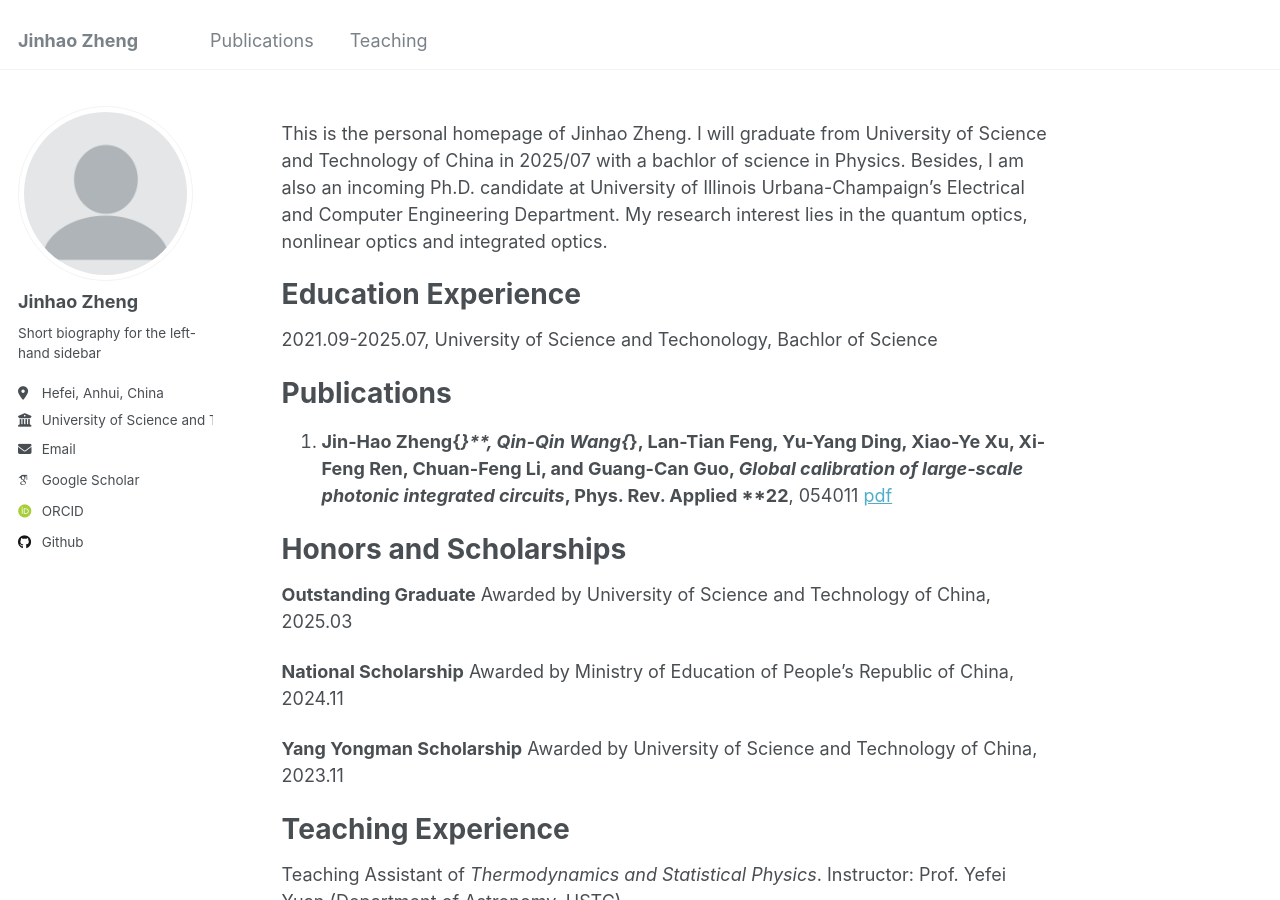
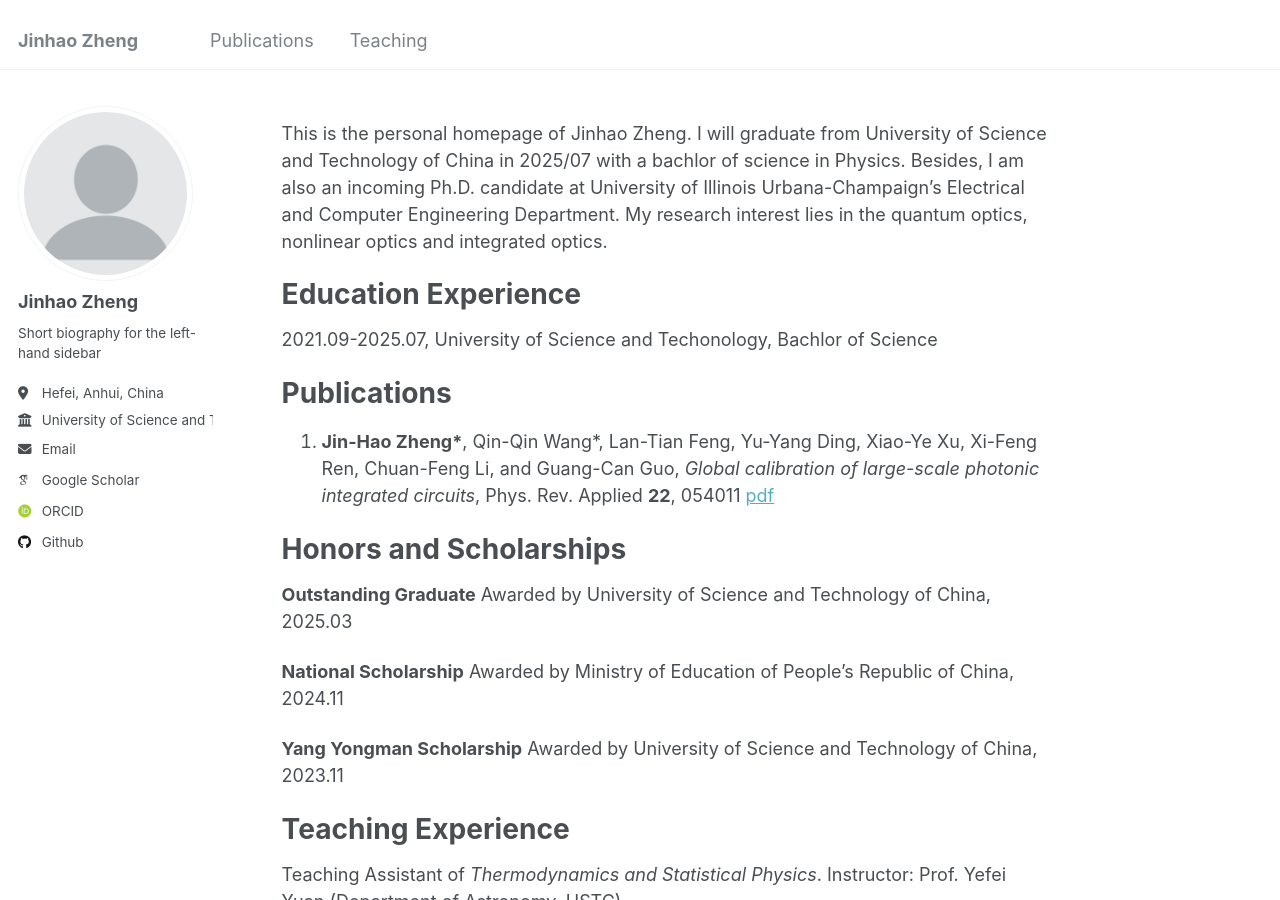
Before and after one commit to jinhaozheng04/jinhaozheng04.github.io, a Jekyll site: the page built from _pages/about.md, in a window 1280 px wide and 900 px high. Built offline with Jekyll 4.4.1, drawn with Linux system fonts in a browser that asks for light colours; some web fonts are replaced.

Commit message:
Update about.md

```diff
--- a/_pages/about.md
+++ b/_pages/about.md
@@ -17,7 +17,7 @@ Education Experience
 
 Publications
 ======
-1. **Jin-Hao Zheng{*}**, Qin-Qin Wang{*}, Lan-Tian Feng, Yu-Yang Ding, Xiao-Ye Xu, Xi-Feng Ren, Chuan-Feng Li, and Guang-Can Guo, *Global calibration of large-scale photonic integrated circuits*, Phys. Rev. Applied **22**, 054011 [pdf](https://doi.org/10.1103/PhysRevApplied.22.054011)
+1. **Jin-Hao Zheng\***, Qin-Qin Wang\*, Lan-Tian Feng, Yu-Yang Ding, Xiao-Ye Xu, Xi-Feng Ren, Chuan-Feng Li, and Guang-Can Guo, *Global calibration of large-scale photonic integrated circuits*, Phys. Rev. Applied **22**, 054011 [pdf](https://doi.org/10.1103/PhysRevApplied.22.054011)
 
 <span class='anchor' id='-honors'></span>
 
```
